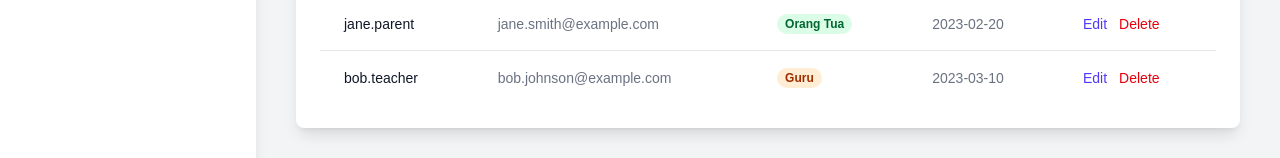
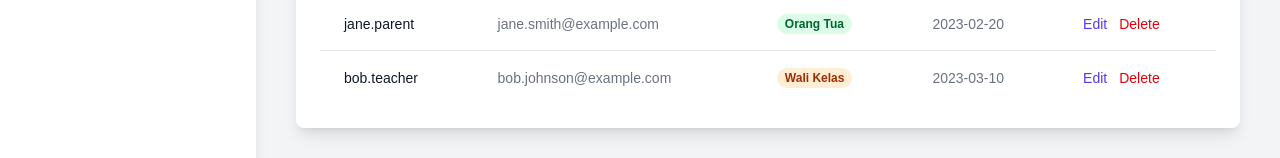
Before and after one commit to itshzlnust/pemula-hebat-infinite, a Next.js app: page /admin/manage-accounts in a window 1280 px wide. Shown: the part 222-380 px from the top of the page. Built offline with nearby package versions, Linux system fonts and the light colour scheme.

Commit message:
Ubah guru jadi wali kelas
Ubah

```diff
--- a/src/app/admin/create-account/page.js
+++ b/src/app/admin/create-account/page.js
@@ -97,7 +97,6 @@ export default function CreateAccountPage() {
             className="shadow-sm appearance-none border border-gray-300 dark:border-gray-600 rounded-lg w-full py-3 px-4 text-gray-700 dark:text-gray-200 dark:bg-gray-700 leading-tight focus:outline-none focus:ring-2 focus:ring-blue-500"
           >
             <option value="admin">Admin</option> {/* Changed from user to admin to match your screenshot */}
-            <option value="guru">Guru</option>
             <option value="orang_tua">Orang Tua</option>
           </select>
         </div>
--- a/src/app/admin/manage-accounts/page.js
+++ b/src/app/admin/manage-accounts/page.js
@@ -7,7 +7,7 @@ import { useState, useEffect } from 'react';
 const sampleUsers = [
   { id: 1, username: 'john.admin', email: 'john.doe@example.com', role: 'Admin', joined: '2023-01-15' },
   { id: 2, username: 'jane.parent', email: 'jane.smith@example.com', role: 'Orang Tua', joined: '2023-02-20' },
-  { id: 3, username: 'bob.teacher', email: 'bob.johnson@example.com', role: 'Guru', joined: '2023-03-10' },
+  { id: 3, username: 'bob.teacher', email: 'bob.johnson@example.com', role: 'Wali Kelas', joined: '2023-03-10' },
 ];
 
 export default function ManageAccountsPage() {
@@ -79,7 +79,7 @@ export default function ManageAccountsPage() {
                   <td className="px-6 py-4 whitespace-nowrap text-sm text-gray-500 dark:text-gray-300">{user.email}</td>
                   <td className="px-6 py-4 whitespace-nowrap text-sm text-gray-500 dark:text-gray-300">
                     <span className={`px-2 inline-flex text-xs leading-5 font-semibold rounded-full ${
-                      user.role === 'Guru' ? 'bg-orange-100 text-orange-800 dark:bg-orange-600 dark:text-orange-100' :
+                      user.role === 'Wali Kelas' ? 'bg-orange-100 text-orange-800 dark:bg-orange-600 dark:text-orange-100' :
                       user.role === 'Orang Tua' ? 'bg-green-100 text-green-800 dark:bg-green-600 dark:text-green-100' :
                       user.role === 'Admin' ? 'bg-red-100 text-red-800 dark:bg-red-700 dark:text-red-100' :
                       'bg-gray-100 text-gray-800 dark:bg-gray-600 dark:text-gray-100' // Default color
```
Also changed, not shown: src/app/wali-kelas/page.js (added).
